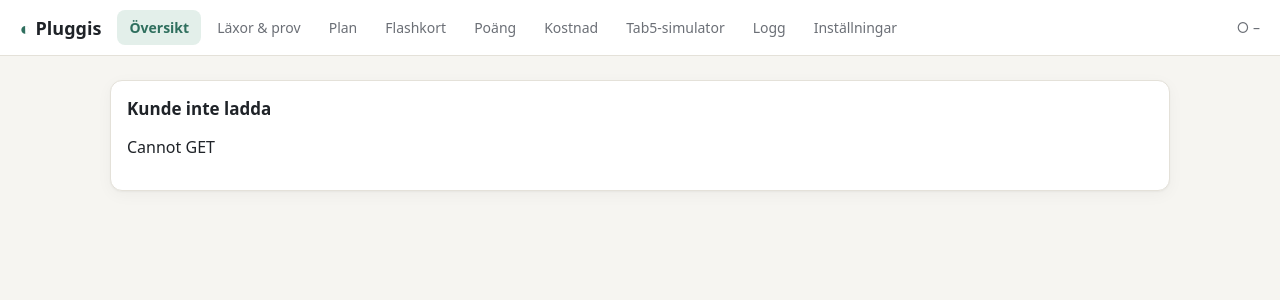
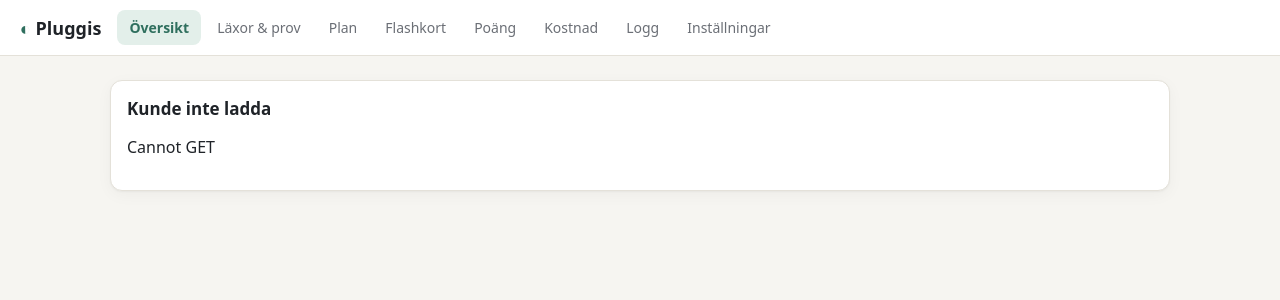
Before and after one commit to ostbergjohan/pluggis, a web app: page /index.html in a window 1280 px wide. Shown: the top 300 px of the page. Run offline with its HTML, style and script files only (its server is not run), Linux system fonts and the light colour scheme; data that the repository does not hold is empty; some of the project's set-up classes (security, data sources, template engines, error pages and the like) are left out, and stand-ins take their place.

Commit message:
Dölj Tab5 i admin så länge elevchatten används
Simulatorn, anslutningsstatusen 'Tab5 inte ansluten' och enhets-id döljs,
och texter nämner inte Tab5. Slås på under Inställningar → Tab5 (hårdvara)
per webbläsare. Coachens prompt utgår nu från mobilchatten. Inget i
backend är borttaget.

Co-Authored-By: Claude Opus 5.5 <noreply@anthropic.com>
Claude-Session: https://claude.ai/code/session_01327xFskV4MasD91b4hvbXD

```diff
--- a/src/main/resources/static/app.js
+++ b/src/main/resources/static/app.js
@@ -16,6 +16,8 @@ const store = {
 const state = {
   token: store.get('lc.token', ''),
   deviceId: store.get('lc.device', 'tab5-1'),
+  // Tab5-hårdvaran är dold tills den används på riktigt (Inställningar → Tab5)
+  showTab5: store.get('lc.showTab5', '') === '1',
   studentId: store.get('lc.student', ''),
   students: [],
   homework: [],
@@ -950,7 +952,7 @@ function claudeBackendPanel(st) {
 
 views.kort = async (main) => {
   main.append(h('h1', {}, 'Flashkort'),
-    h('p', { class: 'sub' }, 'Skapa kortlekar för hand, låt Claude göra dem från ett ämne eller ett foto, och öva här eller på Tab5.'));
+    h('p', { class: 'sub' }, `Skapa kortlekar för hand, låt Claude göra dem från ett ämne eller ett foto, och öva här, i elevchatten${T5(' eller på Tab5')}.`));
   const forms = h('div');
   const photoInput = h('input', { type: 'file', accept: FILE_ACCEPT, style: 'display:none', onchange: async () => {
     const file = photoInput.files[0];
@@ -1110,7 +1112,7 @@ views.poang = async (main) => {
   try {
     const st = await api('/api/student');
     if (st.pointsEnabled === false) main.append(h('p', { class: 'item-meta', style: 'color:var(--gold)' },
-      '⏸ Poäng är avstängt för den här eleven – visas inte i chatten eller på Tab5. Slå på under Inställningar → Eleven och coachen.'));
+      `⏸ Poäng är avstängt för den här eleven – visas inte i chatten${T5(' eller på Tab5')}. Slå på under Inställningar → Eleven och coachen.`));
   } catch { /* visa ändå */ }
   const base = `/api/devices/${enc(state.deviceId)}/rewards`;
   const [week, events, payouts] = await Promise.all([api(base), api(`${base}/events`), api(`${base}/payouts`)]);
@@ -1487,6 +1489,7 @@ views.installningar = async (main) => {
     planningPanel(),
     googlePanel(),
     voicePanel(),
+    tab5Panel(),
     h('section', { class: 'panel', style: 'margin-top:16px' },
       h('h2', {}, 'iOS-genväg: skärmdump från InfoMentor'),
       h('ol', {},
@@ -1495,6 +1498,18 @@ views.installningar = async (main) => {
         h('li', {}, 'Metod POST, Rubriker: X-Pluggis-Token = din token, Begärans brödtext: Formulär, fält "image" = Genvägsindata.'),
         h('li', {}, 'Lägg till "Visa resultat". Dela sedan skärmdumpen av veckoplanen till genvägen.'))));
 };
+
+function tab5Panel() {
+  const on = h('input', { type: 'checkbox', checked: state.showTab5 });
+  on.addEventListener('change', () => {
+    state.showTab5 = on.checked;
+    store.set('lc.showTab5', on.checked ? '1' : '');
+    applyTab5(); pollDevice(); route();
+  });
+  return h('section', { class: 'panel', style: 'margin-top:16px' }, h('h2', {}, 'Tab5 (hårdvara)'),
+    h('label', { style: 'display:flex;gap:8px;align-items:center' }, on, 'Visa Tab5: simulatorn, anslutningsstatus och enhets-id'),
+    h('p', { class: 'item-meta' }, 'Dolt så länge ni bara använder elevchatten i mobilen. Inget slutar fungera – det syns bara inte. Gäller den här webbläsaren.'));
+}
 
 function studentsPanel() {
   const panel = h('section', { class: 'panel', style: 'margin-top:16px' }, h('h2', {}, 'Elever'),
@@ -1511,7 +1526,7 @@ function studentsPanel() {
       return h('div', { class: 'student-row' },
         h('div', { class: 'row' },
           h('div', {}, h('label', {}, 'Namn'), name),
-          h('div', {}, h('label', {}, 'Enhets-id (Tab5)'), device),
+          state.showTab5 ? h('div', {}, h('label', {}, 'Enhets-id (Tab5)'), device) : null,
           h('div', {}, h('label', {}, 'Kod till mobilchatten'), h('div', { class: 'code' }, s.code))),
         h('div', { class: 'toolbar', style: 'margin-top:8px' },
           h('button', { class: 'small primary', onclick: async (e) => {
@@ -1540,7 +1555,7 @@ function studentsPanel() {
       ...rows,
       h('h3', { style: 'margin-top:16px' }, 'Lägg till elev'),
       h('div', { class: 'row' }, h('div', {}, h('label', {}, 'Namn'), newName), h('div', {}, h('label', {}, 'Enhets-id (valfritt)'), newDevice)),
-      h('p', { class: 'item-meta' }, 'Enhets-id är det id elevens Tab5 ansluter med. Har eleven ingen Tab5 kan du lämna det tomt.'),
+      state.showTab5 ? h('p', { class: 'item-meta' }, 'Enhets-id är det id elevens Tab5 ansluter med. Har eleven ingen Tab5 kan du lämna det tomt.') : null,
       h('div', { class: 'toolbar' }, h('button', { class: 'primary', onclick: async (e) => {
         if (!newName.value.trim()) return toast('Ange ett namn', true);
         const r = await run(() => api('/api/students', { method: 'POST', body: { name: newName.value, deviceId: newDevice.value } }), e.target, 'Elev tillagd');
@@ -1669,7 +1684,7 @@ function studentPanel() {
       h('label', {}, 'Egna önskemål till coachen'), extra,
       h('p', { class: 'item-meta' }, 'Läggs till efter coachens fasta regler. Coachen ger fortfarande inga färdiga svar, oavsett vad som står här.'),
       h('label', { style: 'display:flex;gap:8px;align-items:center;margin-top:12px' }, usePoints, 'Använd poäng'),
-      h('p', { class: 'item-meta' }, 'Av: poängen syns inte i elevchatten eller på Tab5, och coachen pratar inte om poäng eller veckopeng. De räknas ändå i bakgrunden, så inget försvinner om du slår på igen.'),
+      h('p', { class: 'item-meta' }, `Av: poängen syns inte i elevchatten${T5(' eller på Tab5')}, och coachen pratar inte om poäng eller veckopeng. De räknas ändå i bakgrunden, så inget försvinner om du slår på igen.`),
       h('div', { class: 'toolbar', style: 'margin-top:12px' },
         h('button', { class: 'primary', onclick: async (e) => {
           const r = await run(() => api('/api/student', { method: 'PUT', body: { name: name.value, tone: tone.value, extra: extra.value, pointsEnabled: usePoints.checked } }), e.target, 'Sparat – gäller från nästa svar');
@@ -1720,7 +1735,7 @@ function voicePanel() {
         h('button', { onclick: listen }, '▶ Lyssna'),
         h('button', { class: 'primary', onclick: (e) => run(() => api('/api/speech', { method: 'PUT',
           body: { voice: select.value, speed: Number(speed.value) } }), e.target, 'Rösten sparad') }, 'Spara')),
-      h('p', { class: 'item-meta' }, 'Gäller Tab5 och simulatorn med "Serverns röst". Röster: Piper (svenska).'));
+      h('p', { class: 'item-meta' }, `Gäller elevchatten med rösten "Pluggis"${T5(', Tab5 och simulatorn')}.`));
   })();
   return panel;
 }
@@ -1756,6 +1771,7 @@ async function route() {
 
 async function pollDevice() {
   const el = $('#deviceStatus');
+  if (!state.showTab5) return;
   try {
     const r = await fetch('/api/devices', { headers: state.token ? { 'X-Pluggis-Token': state.token } : {} });
     if (!r.ok) throw new Error();
@@ -1771,6 +1787,13 @@ async function pollDevice() {
 
 // ---------- Elever ----------
 
+/** Visa eller dölj allt som bara gäller Tab5-hårdvaran. */
+function applyTab5() {
+  document.querySelectorAll('[data-tab5]').forEach(el => { el.hidden = !state.showTab5; });
+  if (!state.showTab5 && location.hash === '#simulator') location.hash = '#oversikt';
+}
+const T5 = (withTab5, without = '') => state.showTab5 ? withTab5 : without;
+
 /** Hämtar elever och fyller elevväljaren. Vald elev styr läxor, plan, kort, poäng och Tab5-id. */
 async function loadStudents() {
   const sel = $('#studentSel');
@@ -1802,5 +1825,6 @@ $('#studentSel').addEventListener('change', (e) => {
 });
 
 window.addEventListener('hashchange', route);
+applyTab5();
 loadStudents().then(() => { route(); pollDevice(); });
 setInterval(pollDevice, 30000);
--- a/src/main/resources/static/index.html
+++ b/src/main/resources/static/index.html
@@ -21,11 +21,11 @@
       <a href="#kort" data-view="kort">Flashkort</a>
       <a href="#poang" data-view="poang">Poäng</a>
       <a href="#kostnad" data-view="kostnad">Kostnad</a>
-      <a href="#simulator" data-view="simulator">Tab5-simulator</a>
+      <a href="#simulator" data-view="simulator" data-tab5 hidden>Tab5-simulator</a>
       <a href="#logg" data-view="logg">Logg</a>
       <a href="#installningar" data-view="installningar">Inställningar</a>
     </nav>
-    <div class="device-status" id="deviceStatus" title="Tab5-status">●</div>
+    <div class="device-status" id="deviceStatus" title="Tab5-status" data-tab5 hidden>●</div>
   </header>
 
   <main id="main" class="main" tabindex="-1"></main>
```
Also changed, not shown: src/main/resources/prompts/coach-system.md (+3 -3 lines).
